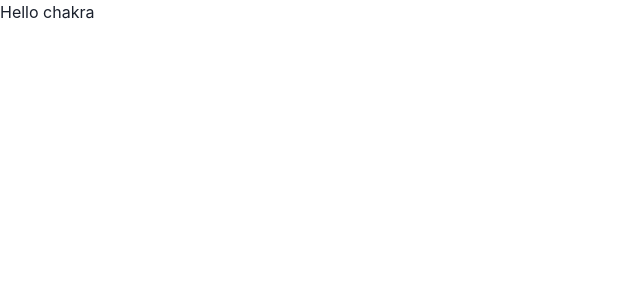
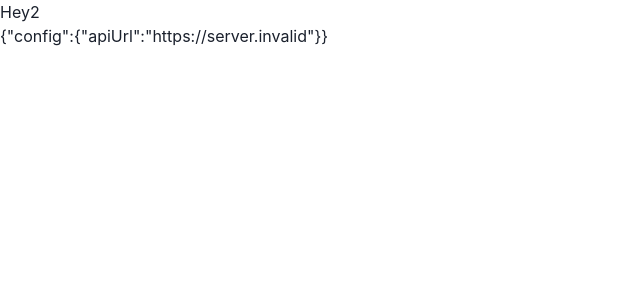
Before and after one commit to olliejames97/bucket-explorer, a React (Create React App) app: page / in a window 1280 px wide. Shown: the top 300 px of the page, without its empty margins (0-640 px from the left). Built offline with nearby package versions, Linux system fonts and the light colour scheme; no server answers.

Commit message:
Add support for env variables

```diff
--- /dev/null
+++ b/src/App.tsx
@@ -0,0 +1,13 @@
+import * as React from "react";
+import { ChakraProvider, Text } from "@chakra-ui/react";
+import { config } from "./config";
+const App = () => {
+  return (
+    <ChakraProvider>
+      <Text>Hey2</Text>
+      <Text>{JSON.stringify({ config: config })}</Text>
+    </ChakraProvider>
+  );
+};
+
+export default App;
--- a/src/config.ts
+++ b/src/config.ts
@@ -1,3 +1,7 @@
-export const config = {
-  apiUrl: "http://localhost:3000/dev/graphql",
+type Config = {
+  apiUrl: string;
 };
+
+export const config: Config = {
+  apiUrl: process.env.REACT_APP_API_URL as string,
+};
--- a/src/index.tsx
+++ b/src/index.tsx
@@ -1,21 +1,5 @@
-import { gql } from "@apollo/client";
-import { ChakraProvider, Text } from "@chakra-ui/react";
 import React from "react";
 import ReactDOM from "react-dom";
+import App from "./App";
 
-const testQuery = gql`
-  query MyFileQuery {
-    files {
-      name
-    }
-  }
-`;
-
-ReactDOM.render(
-  <React.StrictMode>
-    <ChakraProvider>
-      <Text>Hello chakra</Text>
-    </ChakraProvider>
-  </React.StrictMode>,
-  document.getElementById("root")
-);
+ReactDOM.render(<App />, document.getElementById("root"));
```
Also changed, not shown: package.json (+13 -0 lines), 1 other file (tests, documents, lock files or other folders).
